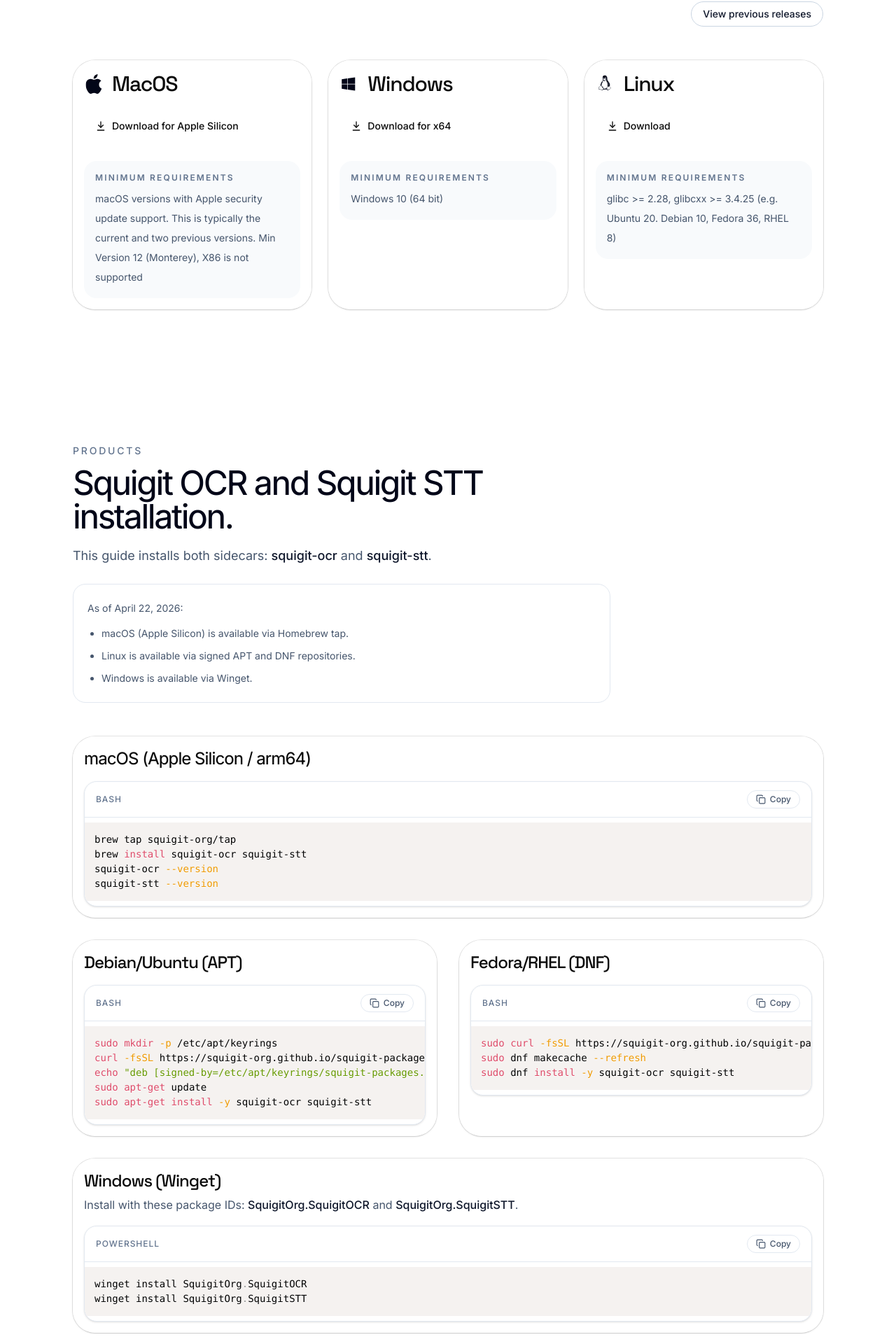
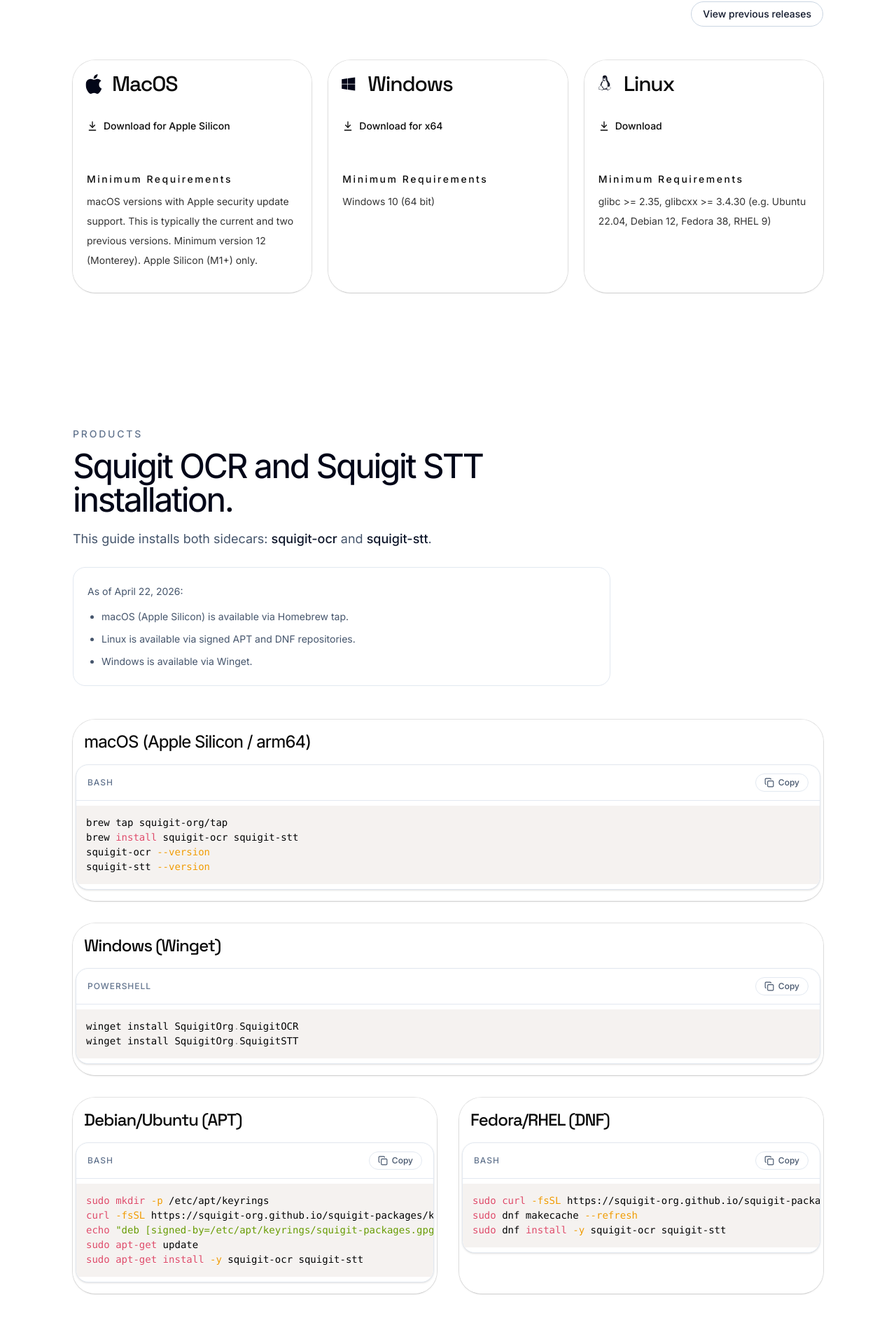
Before and after one commit to squigit-org/squigit-org.github.io, a React (Vite) app: page / in a window 1280 px wide. Shown: the part 3960-5880 px from the top of the page at 70% size. Built offline with nearby package versions, Linux system fonts and the light colour scheme.

Commit message:
refactor(Download, Products): simplify component structure and update download requirements

```diff
--- a/src/components/ui/card.tsx
+++ b/src/components/ui/card.tsx
@@ -73,7 +73,7 @@
   return (
     <div
       data-slot="card-content"
-      className={cn("px-4 group-data-[size=sm]/card:px-3", className)}
+      className={cn("px-1", className)}
       {...props}
     />
   )
--- a/src/features/Download.tsx
+++ b/src/features/Download.tsx
@@ -21,8 +21,6 @@
 const DOWNLOAD_HEADING_BASE_TEXT = "Download Squigit";
 const DOWNLOAD_HEADING_HANDOFF_PADDING_MS = 40;
 const DOWNLOAD_HEADING_LINE_GAP_CLASS = "gap-2";
-const DOWNLOAD_CURSOR_CLASS =
-  "[&>span:last-child>span:last-child]:inline-block [&>span:last-child>span:last-child]:h-[0.8em] [&>span:last-child>span:last-child]:align-middle";
 
 const VISITOR_PLATFORM_LABEL: Record<VisitorPlatform, string> = {
   macos: "macOS",
@@ -147,7 +145,7 @@
                       ? { type: "hidden" }
                       : { marginLeft: "2px" }
                   }
-                  className={`block whitespace-nowrap ${DOWNLOAD_CURSOR_CLASS}`}
+                  className="block whitespace-nowrap"
                 />
                 {showSecondLine ? (
                   <TextEffectFour
@@ -157,7 +155,7 @@
                     elementVisibilityAmount={0.55}
                     staggerDuration={DOWNLOAD_HEADING_STAGGER}
                     cursorConfig={{ marginLeft: "2px" }}
-                    className={`block whitespace-nowrap ${DOWNLOAD_CURSOR_CLASS}`}
+                    className="block whitespace-nowrap"
                   />
                 ) : (
                   <span aria-hidden className="block">
@@ -212,11 +210,11 @@
                       </a>
                     ))}
                   </div>
-                  <div className="rounded-2xl bg-slate-50 p-4">
-                    <p className="mb-2 text-xs font-semibold uppercase tracking-[0.18em] text-slate-500">
+                  <div className="rounded-2xl p-4">
+                    <p className="mb-2 text-xxs font-[500] font-product-sans tracking-[0.18em] text-[#000]/95">
                       Minimum Requirements
                     </p>
-                    <p className="text-sm leading-7 text-slate-600">
+                    <p className="text-sm leading-7 text-[#000]/80">
                       {platform.min}
                     </p>
                   </div>
--- a/src/features/Products.tsx
+++ b/src/features/Products.tsx
@@ -45,7 +45,16 @@
               <CodeBlock language="bash" lines={PRODUCT_INSTALL.mac} />
             </CardContent>
           </Card>
-
+          <Card className="rounded-[2rem] border-slate-200 bg-white/90 shadow-sm">
+            <CardHeader>
+              <CardTitle className="text-2xl tracking-[-0.04em]">
+                Windows (Winget)
+              </CardTitle>
+            </CardHeader>
+            <CardContent>
+              <CodeBlock language="powershell" lines={PRODUCT_INSTALL.winget} />
+            </CardContent>
+          </Card>
           <div className="grid gap-8 xl:grid-cols-2">
             <Card className="rounded-[2rem] border-slate-200 bg-white/90 shadow-sm">
               <CardHeader>
@@ -68,28 +77,6 @@
               </CardContent>
             </Card>
           </div>
-
-          <Card className="rounded-[2rem] border-slate-200 bg-white/90 shadow-sm">
-            <CardHeader>
-              <CardTitle className="text-2xl tracking-[-0.04em]">
-                Windows (Winget)
-              </CardTitle>
-              <CardDescription className="text-base leading-7 text-slate-600">
-                Install with these package IDs:{" "}
-                <span className="font-medium text-slate-900">
-                  SquigitOrg.SquigitOCR
-                </span>{" "}
-                and{" "}
-                <span className="font-medium text-slate-900">
-                  SquigitOrg.SquigitSTT
-                </span>
-                .
-              </CardDescription>
-            </CardHeader>
-            <CardContent>
-              <CodeBlock language="powershell" lines={PRODUCT_INSTALL.winget} />
-            </CardContent>
-          </Card>
         </div>
       </div>
     </section>
--- a/src/lib/constants.ts
+++ b/src/lib/constants.ts
@@ -8,7 +8,7 @@
   {
     name: "MacOS",
     items: [{ label: "Download for Apple Silicon", href: "#" }],
-    min: "macOS versions with Apple security update support. This is typically the current and two previous versions. Min Version 12 (Monterey), X86 is not supported",
+    min: "macOS versions with Apple security update support. This is typically the current and two previous versions. Minimum version 12 (Monterey). Apple Silicon (M1+) only.",
   },
   {
     name: "Windows",
@@ -18,7 +18,7 @@
   {
     name: "Linux",
     items: [{ label: "Download", href: "#" }],
-    min: "glibc >= 2.28, glibcxx >= 3.4.25 (e.g. Ubuntu 20. Debian 10, Fedora 36, RHEL 8)",
+    min: "glibc >= 2.35, glibcxx >= 3.4.30 (e.g. Ubuntu 22.04, Debian 12, Fedora 38, RHEL 9)",
   },
 ];
 
```
